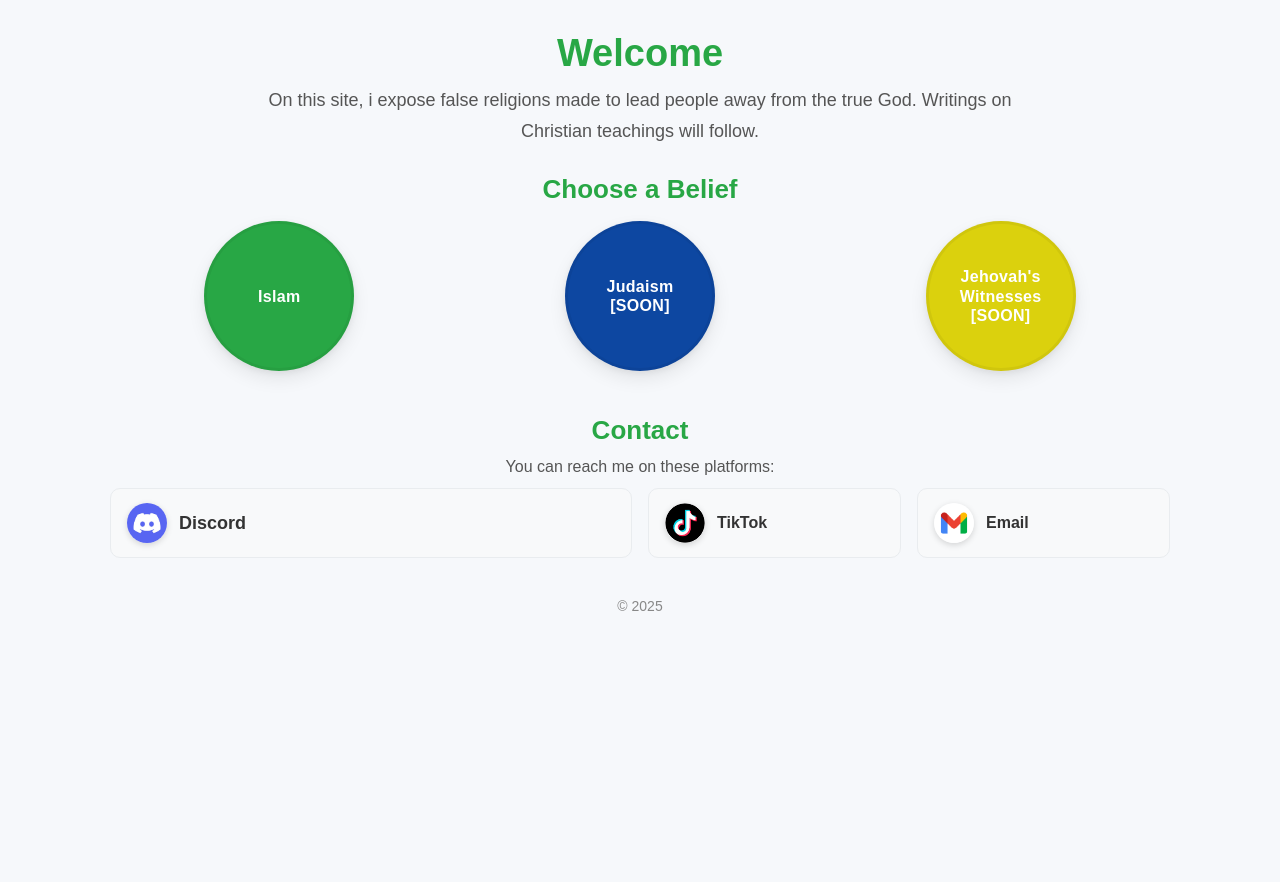
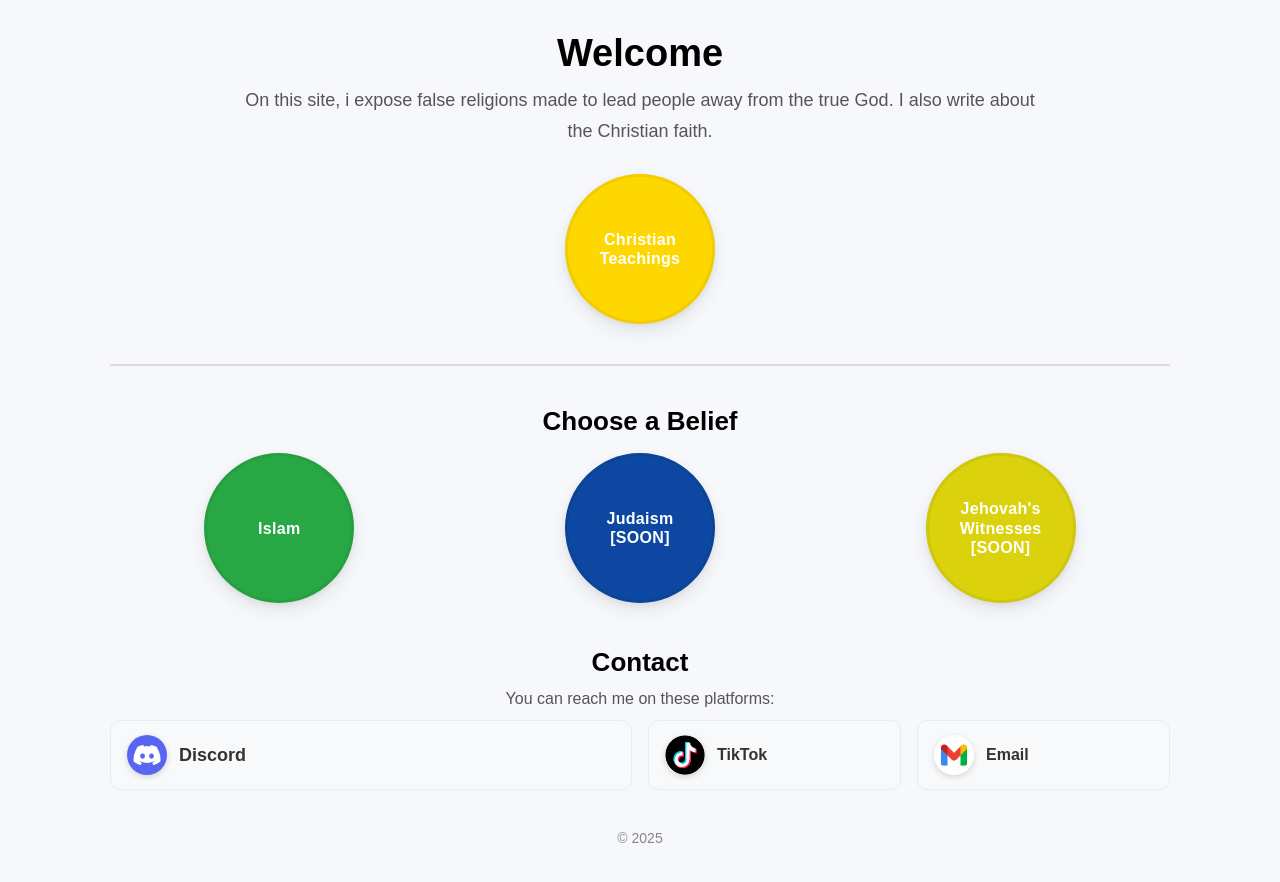
Before and after one commit to answeringheresy/startpage, a plain HTML site: page index.html in a window 1280 px wide. Before the commit the page ends 800 px from the top, so only its background shows below. Drawn offline with Linux system fonts and the light colour scheme.

Commit message:
Update index.html

```diff
--- a/index.html
+++ b/index.html
@@ -12,12 +12,12 @@
 
         .page { max-width: 1100px; margin: 0 auto; padding: 32px 20px 48px; }
         header { text-align: center; margin-bottom: 28px; }
-        header h1 { color:#28a745; font-size: 38px; margin-bottom: 10px; }
+        header h1 { color:#000000; font-size: 38px; margin-bottom: 10px; }
         header p { color:#555; font-size: 18px; line-height: 1.7; max-width: 800px; margin: 0 auto; }
 
         /* Topic grid (circle buttons) */
         .topics { margin-top: 26px; }
-        .topics h2 { color:#28a745; font-size: 26px; margin-bottom: 16px; text-align:center; }
+        .topics h2 { color:#000000; font-size: 26px; margin-bottom: 16px; text-align:center; }
         .topic-grid { display:grid; grid-template-columns: repeat(auto-fit, minmax(140px, 1fr)); gap: 22px; align-items: center; }
         .topic-item { display:flex; justify-content:center; }
         .topic-button {
@@ -33,7 +33,7 @@
 
         /* Contact section (reusing index2 visual style) */
         .contact { margin-top: 44px; }
-        .contact h2 { color:#28a745; font-size: 26px; margin-bottom: 12px; text-align:center; }
+        .contact h2 { color:#000000; font-size: 26px; margin-bottom: 12px; text-align:center; }
         .contact p { color:#555; text-align:center; margin-bottom: 12px; }
 
         .social-links {
@@ -69,8 +69,19 @@
         <header>
             <h1>Welcome</h1>
             <p>
-                On this site, i expose false religions made to lead people away from the true God. Writings on Christian teachings will follow.             </p>
+                On this site, i expose false religions made to lead people away from the true God. I also write about the Christian faith.             </p>
         </header>
+
+        <section class="christian-teachings">
+
+            <div class="topic-grid">
+                <div class="topic-item">
+                    <a class="topic-button" href="christianity.html" style="background: #FFD700; color: #ffffff;">Christian Teachings</a>
+                </div>
+            </div>
+        </section>
+
+        <hr style="border: none; height: 2px; background: #ddd; margin: 40px 0;">
 
         <section class="topics">
             <h2>Choose a Belief</h2>
```
